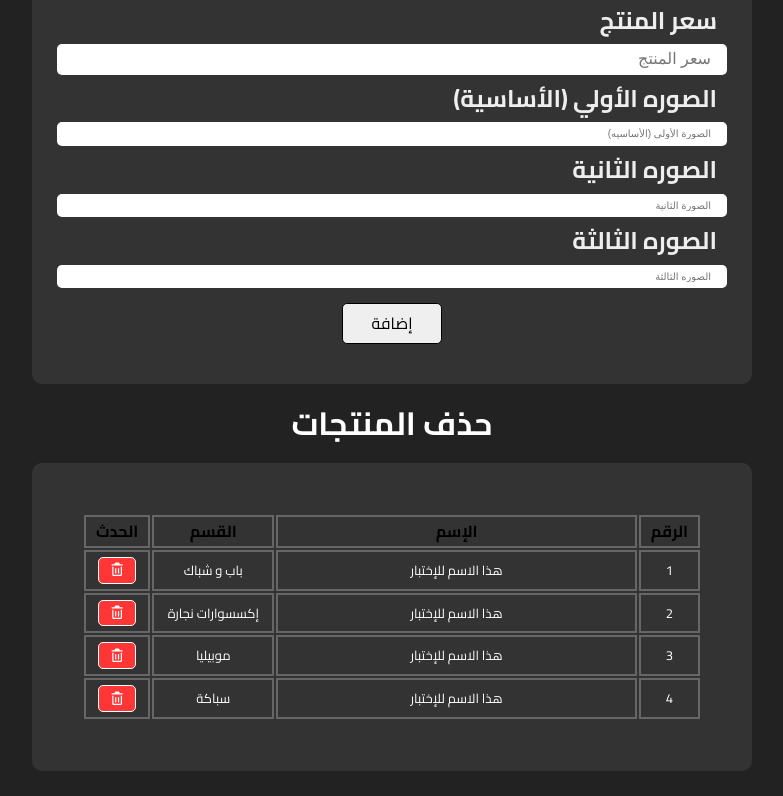
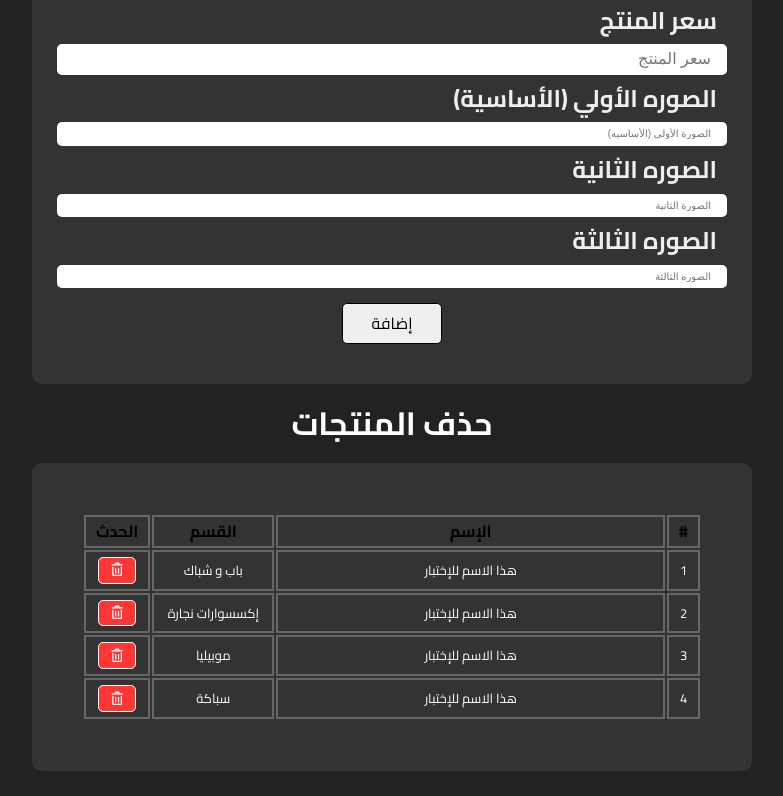
Before and after one commit to MR-ELNAGGAR/adminPage, a plain HTML site: page index.html in a window 1280 px wide. Shown: the part 415-1211 px from the top of the page, without its empty margins (248-1031 px from the left). Drawn offline with Linux system fonts and the light colour scheme; a web font is replaced by a local one.

Commit message:
Update index.html

```diff
--- a/index.html
+++ b/index.html
@@ -70,7 +70,7 @@
       <div class="products">
         <table>
           <tr>
-            <th>الرقم</th>
+            <th>#</th>
             <th>الإسم</th>
             <th>القسم</th>
             <th>الحدث</th>
```
